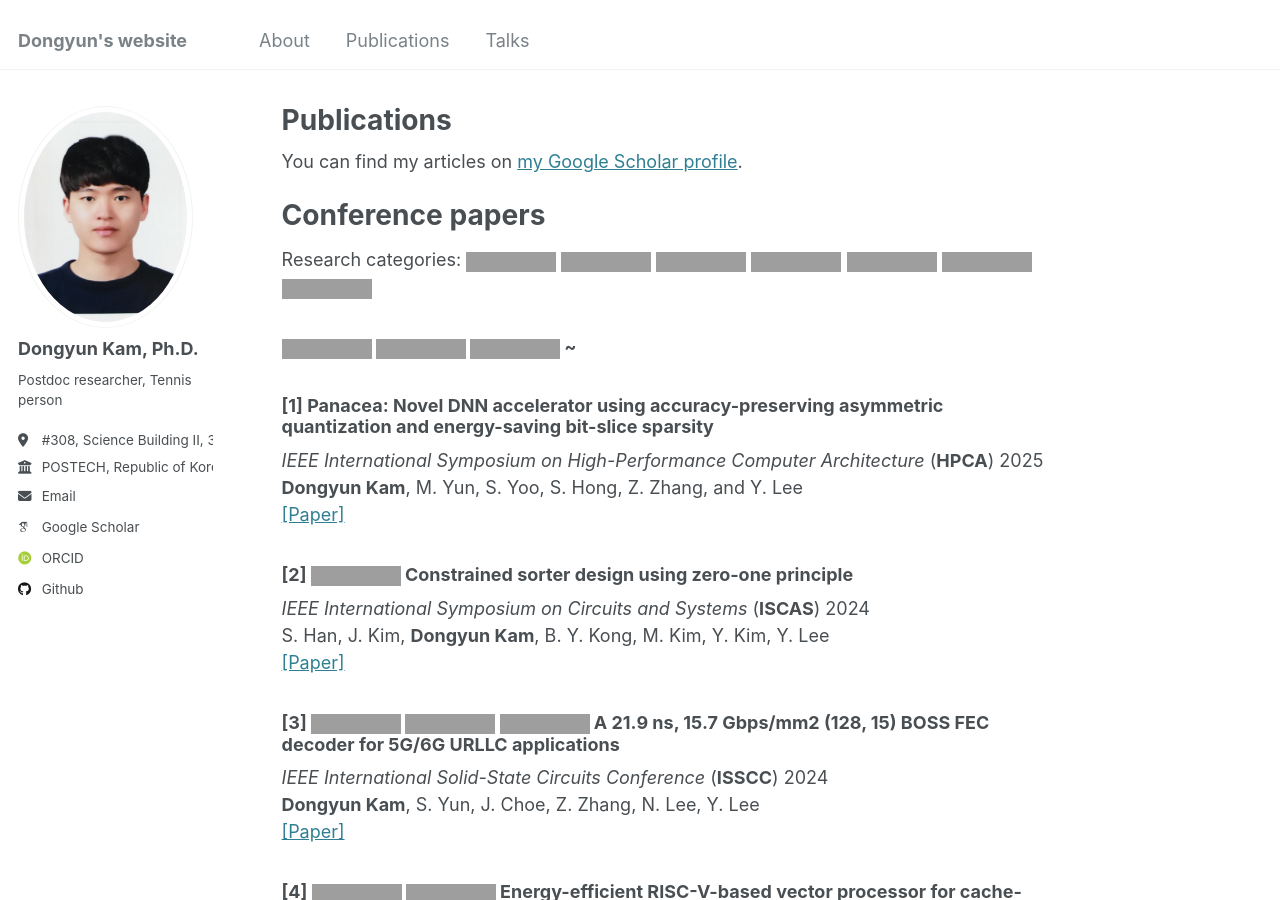
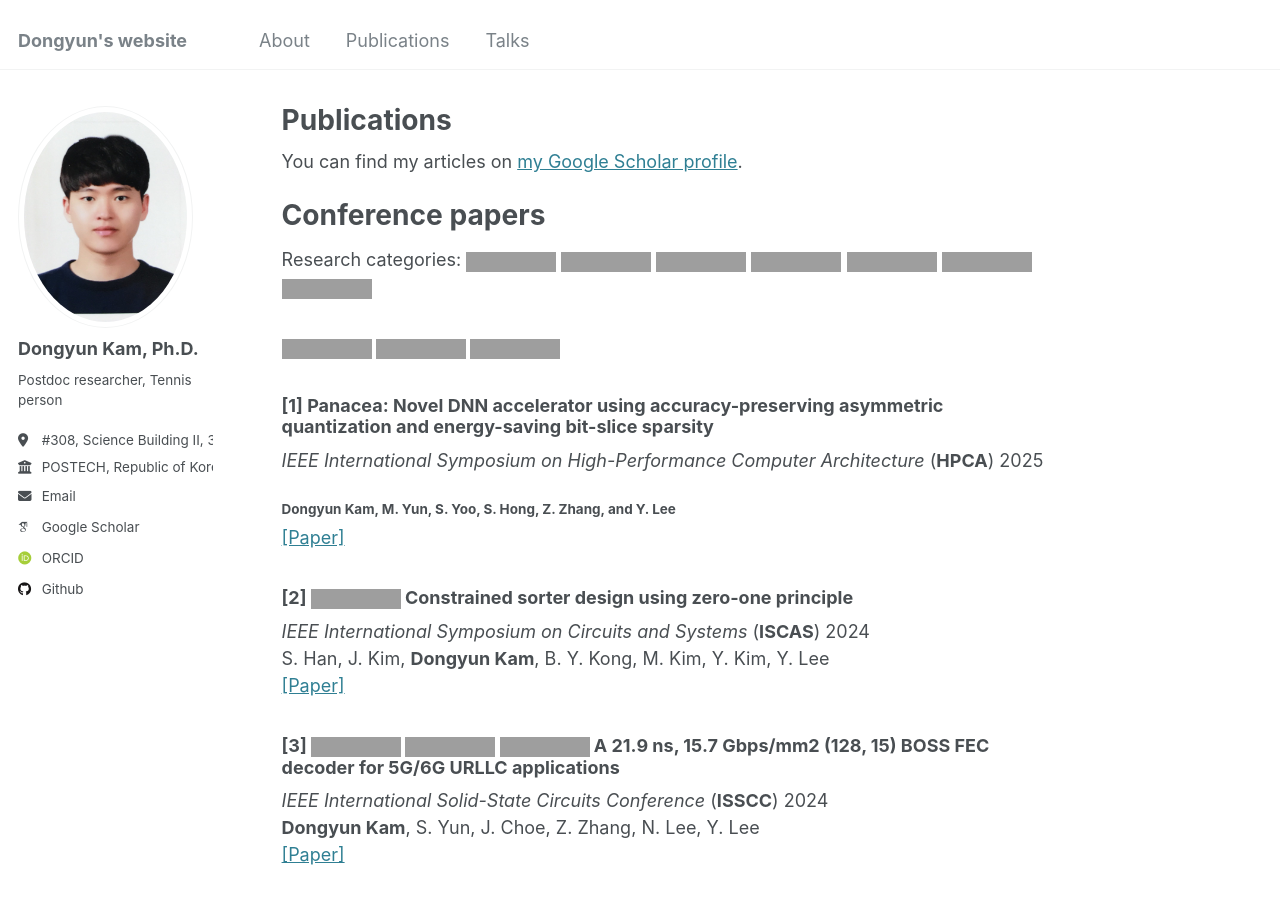
Before and after one commit to Dongyunkam/dongyunkam.github.io, a Jekyll site: the page built from _pages/publications.md, in a window 1280 px wide and 900 px high, cut to the strip 0-900 px from the top of the window. Built offline with Jekyll 4.4.1, drawn with Linux system fonts in a browser that asks for light colours; some web fonts are replaced; grey boxes are pictures that could not be loaded.

Commit message:
Update publications.md

```diff
--- a/_pages/publications.md
+++ b/_pages/publications.md
@@ -10,10 +10,10 @@ Conference papers
 ======
 Research categories: <img alt="" src="https://img.shields.io/badge/DNN-000000"/> <img alt="" src="https://img.shields.io/badge/Communication-008FC7"/> <img alt="" src="https://img.shields.io/badge/Architecture-68BC71"/> <img src="https://img.shields.io/badge/Framework-A100FF"/> <img alt="" src="https://img.shields.io/badge/ASIC-FF9E0F"/> <img alt="" src="https://img.shields.io/badge/FPGA-A9225C"/> <img alt="" src="https://img.shields.io/badge/GPU-A5915F"/>
 
-### <img alt="" src="https://img.shields.io/badge/DNN-000000"/> <img alt="" src="https://img.shields.io/badge/Architecture-68BC71"/> <img alt="" src="https://img.shields.io/badge/ASIC-FF9E0F"/> ~
+### <img alt="" src="https://img.shields.io/badge/DNN-000000"/> <img alt="" src="https://img.shields.io/badge/Architecture-68BC71"/> <img alt="" src="https://img.shields.io/badge/ASIC-FF9E0F"/>
 ### [1] Panacea: Novel DNN accelerator using accuracy-preserving asymmetric quantization and energy-saving bit-slice sparsity
 _IEEE International Symposium on High-Performance Computer Architecture_ (**HPCA**) 2025
-**Dongyun Kam**, M. Yun, S. Yoo, S. Hong, Z. Zhang, and Y. Lee
+###### **Dongyun Kam**, M. Yun, S. Yoo, S. Hong, Z. Zhang, and Y. Lee
 [[Paper]](https://arxiv.org/abs/2412.10059)
 
 ### [2] <img src="https://img.shields.io/badge/Framework-A100FF"/> Constrained sorter design using zero-one principle
```
